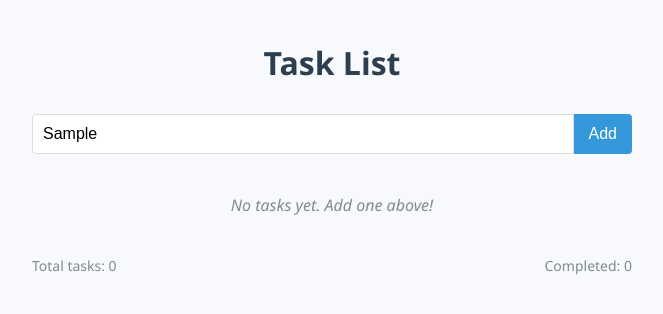
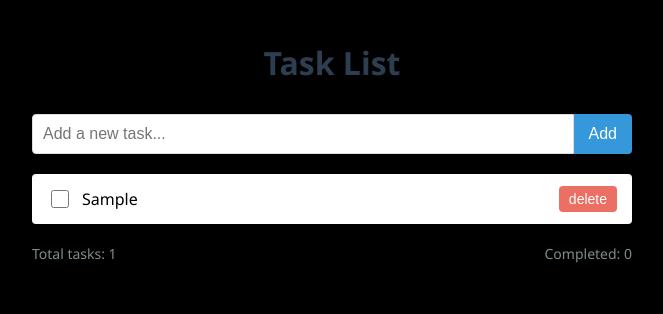
Before and after one commit to VijayBharath22/Projects_webdev, a website: page DOM_Challenges_1-5/challenge-4/index.html in a window 1280 px wide. Both pictures are taken after typing "Sample" into the empty fields and a click on the button "Add". Shown: the whole page, without its empty margins (308-971 px from the left). Drawn offline with Linux system fonts and the light colour scheme.

Commit message:
challenge 4 completed

```diff
--- a/DOM_Challenges_1-5/challenge-4/app.js
+++ b/DOM_Challenges_1-5/challenge-4/app.js
@@ -1,3 +1,75 @@
-/**
- * Write your challenge solution here
- */
+/* <li class="task-item">
+        <input type="checkbox" class="complete-checkbox" />
+        <span class="task-text">this is me </span>
+        <button class="delete-button">delete</button>
+      </li>*/
+
+let taskaddbtn = document.querySelector("#addButton");
+let taskinput = document.querySelector("#taskInput");
+let taskitems = document.querySelector("#taskList");
+let emptyitem = document.querySelector(".empty-list");
+
+let completedTasks = document.querySelector("#completedTasks");
+let totalTasks = document.querySelector("#totalTasks");
+
+let count = 0;
+let totalcount = 0;
+
+function createTaskItem(item) {
+  let li = document.createElement("li");
+  let input = document.createElement("input");
+  let span = document.createElement("span");
+  let button = document.createElement("button");
+
+  li.className = "task-item";
+  input.type = "checkbox";
+  input.className = "complete-checkbox";
+  span.className = "task-text";
+  button.className = "delete-button";
+
+  span.innerHTML = item;
+  button.innerHTML = "delete";
+  li.append(input, span, button);
+
+  taskitems.append(li);
+}
+
+function taskStatusDisplay(count, totalcount) {
+  completedTasks.innerHTML = `Completed: ${count}`;
+  totalTasks.innerHTML = `Total tasks: ${totalcount}`;
+}
+
+taskaddbtn.addEventListener("click", (e) => {
+  if (taskinput.value.trim() == "") return;
+  if (emptyitem) emptyitem.remove();
+  createTaskItem(taskinput.value);
+  totalcount++;
+  taskStatusDisplay(count, totalcount);
+  taskinput.value = "";
+});
+
+taskitems.addEventListener("click", (e) => {
+  if (e.target.className == "complete-checkbox") {
+    let checkbtn = e.target;
+    let li = checkbtn.closest("li");
+    if (checkbtn.checked) {
+      count++;
+      li.classList.add("completed");
+    } else {
+      count--;
+      li.classList.remove("completed");
+    }
+    taskStatusDisplay(count, totalcount);
+  }
+
+  if (e.target.classList.contains("delete-button")) {
+    totalcount--;
+    let li = e.target.closest("li");
+    let checkbtn = li.querySelector(".complete-checkbox");
+    if (checkbtn.checked) count--;
+    taskStatusDisplay(count, totalcount);
+    let taskitems = li.closest("ul");
+    li.remove();
+    if (!taskitems.querySelector(".task-item")) taskitems.append(emptyitem);
+  }
+});
--- a/DOM_Challenges_1-5/challenge-4/index.html
+++ b/DOM_Challenges_1-5/challenge-4/index.html
@@ -1,4 +1,4 @@
-<!DOCTYPE html>
+<!doctype html>
 <html lang="en">
   <head>
     <meta charset="UTF-8" />
@@ -20,12 +20,13 @@
     </div>
 
     <ul id="taskList" class="task-list">
-      <li class="empty-list">No tasks yet. Add one above!</li>
+      <li class="empty-list">No task yet add one above</li>
     </ul>
 
     <div class="task-stats">
       <span id="totalTasks">Total tasks: 0</span>
       <span id="completedTasks">Completed: 0</span>
     </div>
+    <script src="app.js"></script>
   </body>
 </html>
--- a/DOM_Challenges_1-5/challenge-4/styles.css
+++ b/DOM_Challenges_1-5/challenge-4/styles.css
@@ -3,7 +3,7 @@ body {
   max-width: 600px;
   margin: 0 auto;
   padding: 20px;
-  background-color: #f7f9fc;
+  background-color: #000000;
 }
 
 h1 {
```
